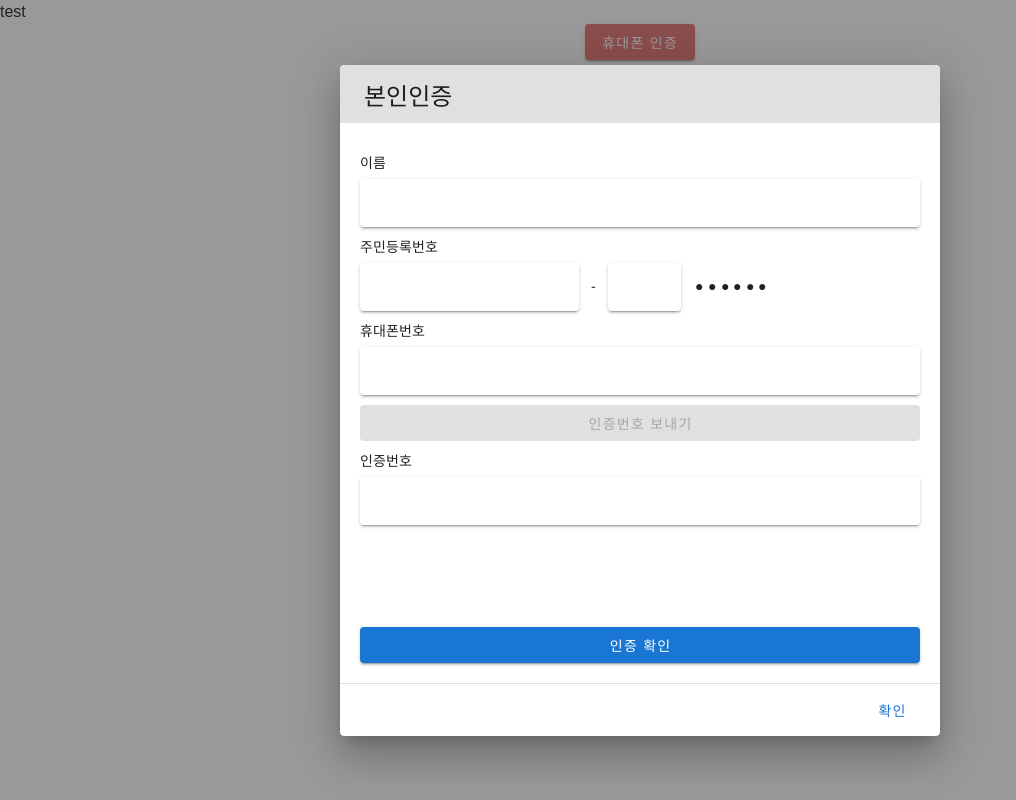
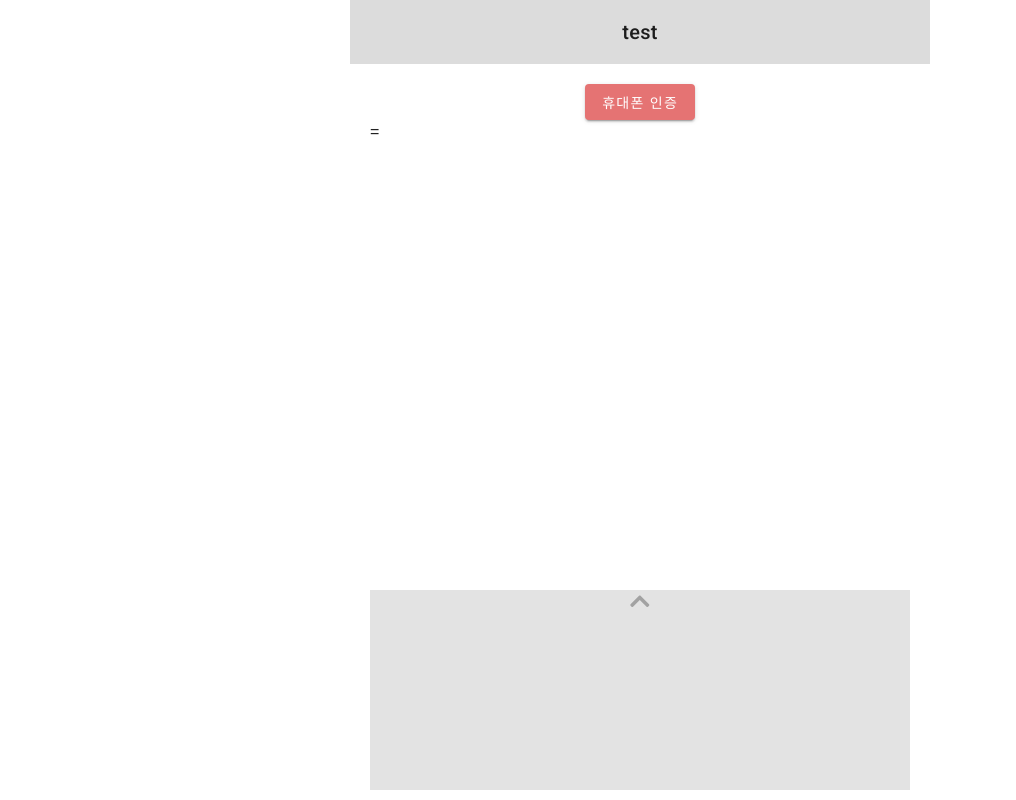
Before and after one commit to Liiv-MetaBang/metabang-frontend, a Vue app: page /test in a window 1280 px wide. Shown: the whole page, without its empty margins (0-1016 px from the left). Built offline with nearby package versions, Linux system fonts and the light colour scheme; a web font is replaced by a local one.

Commit message:
feature R001 | swiper 추가

```diff
--- a/package.json
+++ b/package.json
@@ -22,7 +22,9 @@
     "node-sass": "^4.13.0",
     "password-validator": "^5.0.3",
     "sass-loader": "^8.0.0",
+    "swiper": "^5.3.7",
     "vue": "^2.6.10",
+    "vue-awesome-swiper": "^4.1.1",
     "vue-router": "^3.1.3",
     "vue-spinner": "^1.0.4",
     "vuetify": "^2.4.0",
--- a/src/components/HelloWorld.vue
+++ b/src/components/HelloWorld.vue
@@ -1,25 +1,97 @@
 <template>
-  <div>
-    test
-    <Certification />
-  </div>
+    <div id="test">
+        <div class='test'>
+            <div class='title'>
+                test
+            </div>
+            <div class="content">
+                <Certification />=
+                <swiper id="maemul-list" class="swiper" :options="swiperOption">
+                  <MaemulList v-for="(maemul, idx) in maemuls" :key="idx" />
+                </swiper>
+            </div>
+        </div>
+    </div>
 </template>
 
 <script>
 import Certification from "./user/certification/Certificaton.vue"
+import MaemulList from "./main/MaemulList.vue"
+import { Swiper } from 'vue-awesome-swiper'
+import 'swiper/css/swiper.css'
+
 
 export default {
-  data() {
-    return  {
+    components: {
+      Certification,
+      MaemulList,
+      Swiper,
 
+    },
+    data() {
+      return {
+        // swiper
+        maemuls: {
+          1: {},
+          2: {},
+          3: {},
+          4: {}
+        },
+        swiperOption: {
+        effect: 'coverflow',
+        grabCursor: true,
+        centeredSlides: true,
+        slidesPerView: 'auto',
+        coverflowEffect: {
+          rotate: 30,
+          stretch: 0,
+          depth: 100,
+          modifier: 1,
+          slideShadows : true
+          },
+          pagination: {
+            el: '.swiper-pagination'
+          }
+        }
+      }
     }
-  },
-  components: {
-    Certification,
-  }
 }
 </script>
 
 <style>
-
+#test {
+    height: 100vh;
+}
+.test {
+    height: 100vh;
+}
+#test .title {
+    height: 8vh;
+    padding: 5px;
+    display: flex;
+    align-items: center;
+    justify-content: center;
+    background-color: gainsboro;
+}
+#test .content {
+    height: 92vh;
+    padding: 20px;
+    overflow: scroll;
+}
+@media screen and (min-width: 900px) {
+  .test {
+    max-width: 580px;
+    margin: auto;
+  }
+}
+#maemul-list {
+  max-width: 540px;
+  height: 25vh;
+  position: fixed;
+  bottom: 10px;
+  margin: 0 auto;
+  left: 0;
+  right: 0;
+  transition: all 300ms;
+}
 </style>
--- /dev/null
+++ b/src/components/main/MaemulList.vue
@@ -0,0 +1,79 @@
+<template>
+    <swiper-slide class='maemul-list swiper-slide'>
+        <div class='chage-btn' @click='changeSize'>
+            <i class="fas fa-chevron-up arrow"></i>
+        </div>
+    </swiper-slide>
+</template>
+
+<script>
+import { SwiperSlide } from 'vue-awesome-swiper'
+
+export default {
+    name: 'MaemulList',
+    components: {
+        SwiperSlide,
+    },
+    data() {
+        return {
+            state: true,
+        }
+    },
+    methods: {
+        changeSize() {
+            let swipers = document.querySelectorAll(".swiper-slide")
+            let maemulList = document.querySelector("#maemul-list")
+            let arrow = document.querySelector(".arrow")
+
+            if (this.state) {
+                for (let i=0; i < swipers.length; i++) {
+                    swipers[i].style.height = "50vh"
+                    arrow.classList.remove("fa-chevron-up")
+                    arrow.classList.add("fa-chevron-down")
+                }
+                maemulList.style.height = "50vh"
+            } else {
+                for (let i=0; i < swipers.length; i++) {
+                    swipers[i].style.height = "25vh"
+                    arrow.classList.add("fa-chevron-up")
+                    arrow.classList.remove("fa-chevron-down")
+                }
+                maemulList.style.height = "25vh"
+            }
+            this.state = !this.state
+        },
+    }
+}
+</script>
+
+<style lang="scss" scoped>
+.maemule-list {
+    position: relative;
+}
+.chage-btn {
+    position: absolute;
+    top: 0;
+    width: 100%;
+    display: flex;
+    justify-content: center;
+}
+.arrow {
+    font-size: 1.4rem;
+}
+
+.swiper-slide {
+    height: 25vh;
+    width: 85vw;
+    display: flex;
+    justify-content: center;
+    align-items: center;
+    text-align: center;
+    font-weight: bold;
+    background-color: rgb(185, 185, 185);
+    opacity: 0.4;
+    background-position: center;
+    background-size: cover;
+    transition: all 300ms;
+    border-radius: 12px 12px 12px 12px / 12px 12px 12px 12px;
+}
+</style>
--- a/src/components/user/certification/Certificaton.vue
+++ b/src/components/user/certification/Certificaton.vue
@@ -143,7 +143,7 @@ export default {
   name: "Certification",
   data() {
     return {
-      dialog: true,
+      dialog: false,
       loader: null,
       loading: false,
       name: '',
```
Also changed, not shown: 1 other file (tests, documents, lock files or other folders).
